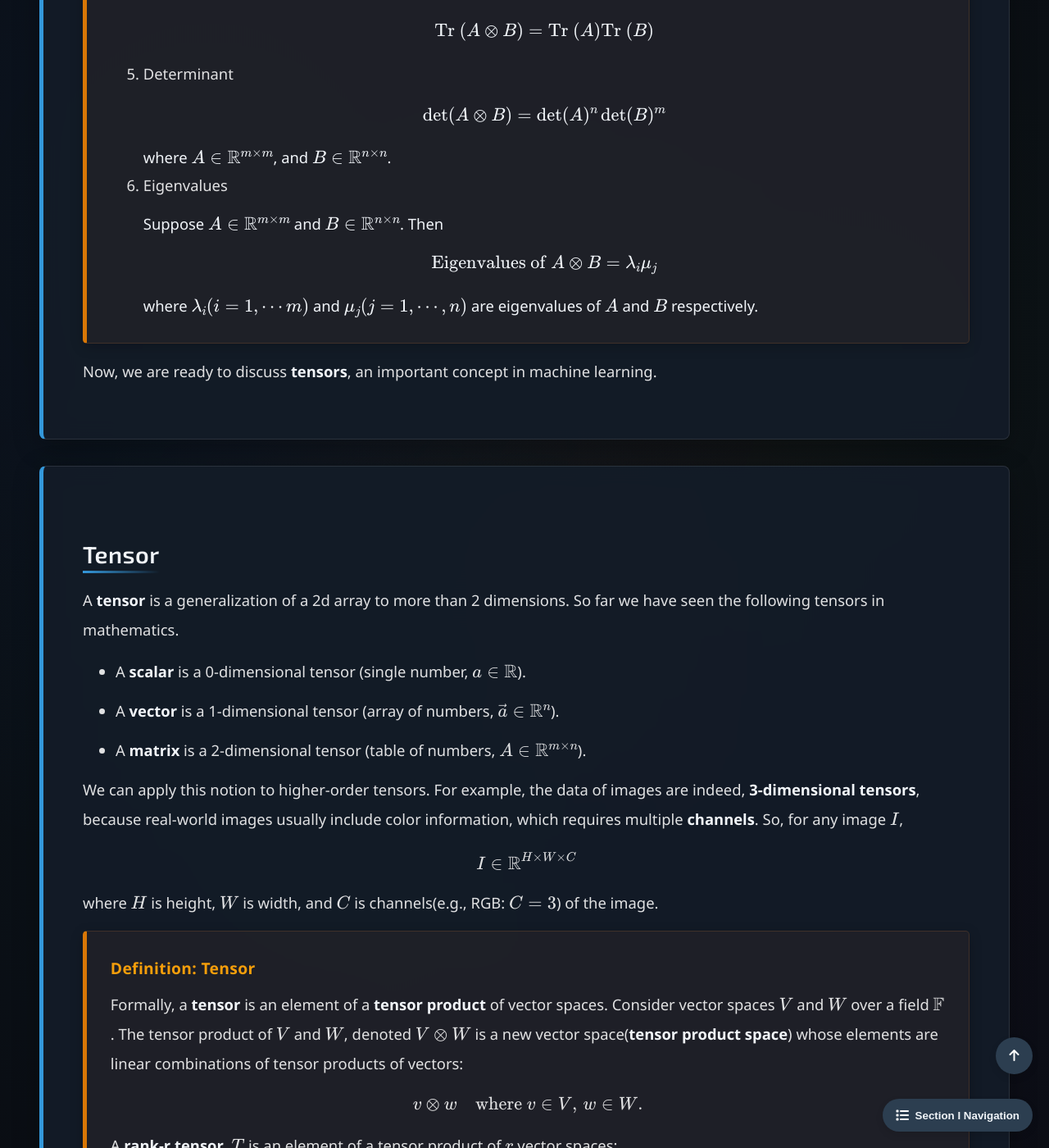
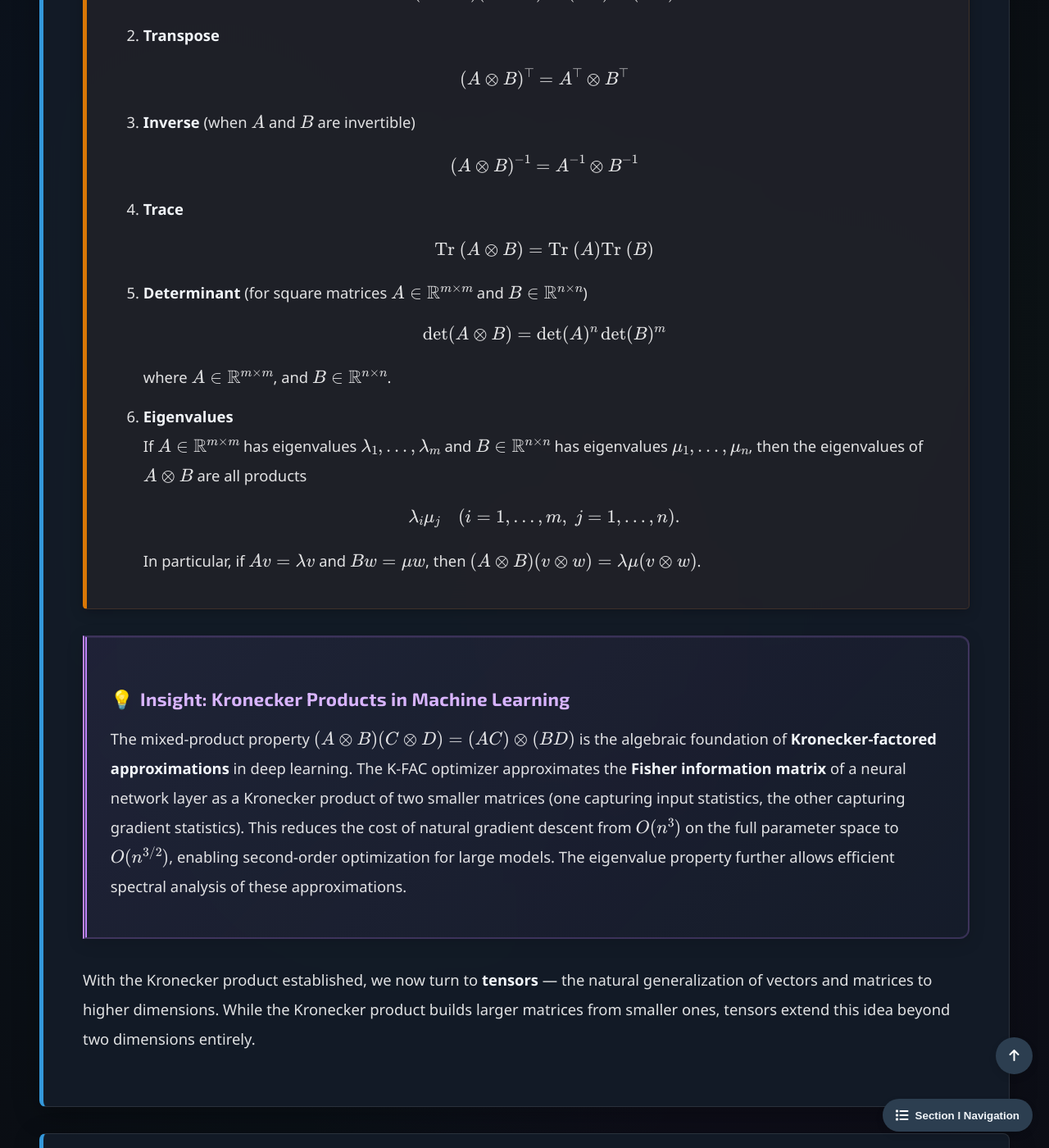
Before and after one commit to Yusukey01/yusukey01.github.io, a Jekyll site: the page built from Mathematics/Linear_algebra/kronecker.html, in a window 1280 px wide and 1400 px high, scrolled down 4777 px. Shown: the whole window at 82% size. Built offline with Jekyll 4.4.1, drawn with Linux system fonts in a browser that asks for light colours; some of the changed text lies outside the part shown.

Commit message:
revised explanations

```diff
--- a/Mathematics/Linear_algebra/kronecker.html
+++ b/Mathematics/Linear_algebra/kronecker.html
@@ -127,6 +127,13 @@ uses_python: false
             <section id="k_pro" class="section-content">
                 <h2>Kronecker Product</h2>
 
+                <p>
+                    The vectorization operation converts matrices into vectors, but we also need an algebraic operation that builds
+                    larger structured matrices from smaller ones. The <strong>Kronecker product</strong> combines two matrices into a
+                    block matrix whose structure encodes pairwise interactions between their entries.
+                    This operation arises naturally whenever we need to represent the joint action of two independent linear maps.
+                </p>
+
                 <div class="theorem">
                     <span class="theorem-title">Definition: Kronecker product</span>
                     <p>
@@ -162,49 +169,73 @@ uses_python: false
                     </p>
                 </div>
 
+                <p>
+                    The Kronecker product satisfies several elegant algebraic properties that make it a powerful
+                    tool for theoretical analysis. Note that the Kronecker product is <strong>not commutative</strong> in general
+                    (\(A \otimes B \neq B \otimes A\)), but it interacts well with standard matrix operations.
+                </p>
+
                 <div class="theorem">
                     <span class="theorem-title"> Useful Properties of the Kronecker Product</span>
                     <ol style="padding-left: 40px;">
-                        <li>Mixed-product property</li>
+                        <li><strong>Mixed-product property</strong><br>
                             \[
                             (A \otimes B)(C \otimes D)  = (AC) \otimes (BD)
                             \]
-
-                        <li>Transpose </li>
+                        </li>
+                        <li><strong>Transpose</strong><br>
                             \[
                             (A \otimes B)^\top = A^\top \otimes B^\top
                             \]
-
-                        <li>Inverse</li>
+                        </li>
+                        <li><strong>Inverse</strong> (when \(A\) and \(B\) are invertible)<br>
                             \[
                             (A \otimes B)^{-1} = A^{-1} \otimes B^{-1}
                             \]
-
-                        <li>Trace</li>
+                        </li>
+                        <li><strong>Trace</strong><br>
                             \[
                             \text{Tr }(A \otimes B) = \text{Tr }(A) \text{Tr }(B)
                             \]
-
-                        <li>Determinant</li>
+                        </li>
+                        <li><strong>Determinant</strong> (for square matrices \(A \in \mathbb{R}^{m \times m}\) and \(B \in \mathbb{R}^{n \times n}\))<br>
                             \[
                             \det (A \otimes B) = \det(A)^n \det(B)^m
                             \]
                             where \(A \in \mathbb{R}^{m \times m}\), and \(B \in \mathbb{R}^{n \times n}\).
-
-                        <li>Eigenvalues</li>
-                            Suppose \(A \in \mathbb{R}^{m \times m}\) and \(B \in \mathbb{R}^{n \times n}\). Then
+                        </li>
+                        <li><strong>Eigenvalues</strong><br>
+                            If \(A \in \mathbb{R}^{m \times m}\) has eigenvalues \(\lambda_1, \ldots, \lambda_m\) and
+                            \(B \in \mathbb{R}^{n \times n}\) has eigenvalues \(\mu_1, \ldots, \mu_n\), then the
+                            eigenvalues of \(A \otimes B\) are all products
                             \[
-                            \text{Eigenvalues of } A \otimes B   = \lambda_i \mu_j
+                            \lambda_i \mu_j \quad (i = 1, \ldots, m, \; j = 1, \ldots, n).
                             \]
-                            where \(\lambda_i (i = 1, \cdots m)\) and \(\mu_j (j = 1, \cdots, n)\) are eigenvalues of \(A\)
-                            and \(B\) respectively.
-                            <br>
+                            In particular, if \(Av = \lambda v\) and \(Bw = \mu w\), then
+                            \((A \otimes B)(v \otimes w) = \lambda\mu (v \otimes w)\).
+                        </li>
                     </ol>
                 </div>
 
+               <div class="insight-box">
+                    <h3>Insight: Kronecker Products in Machine Learning</h3>
                     <p>
-                    Now, we are ready to discuss <strong>tensors</strong>, an important concept in machine learning.
+                        The mixed-product property \((A \otimes B)(C \otimes D) = (AC) \otimes (BD)\) is the algebraic
+                        foundation of <strong>Kronecker-factored approximations</strong> in deep learning. The K-FAC
+                        optimizer approximates the <strong>Fisher information matrix</strong> of a neural network layer
+                        as a Kronecker product of two smaller matrices (one capturing input statistics, the other capturing
+                        gradient statistics). This reduces the cost of natural gradient descent from \(O(n^3)\) on the full
+                        parameter space to \(O(n^{3/2})\), enabling second-order optimization for large models.
+                        The eigenvalue property further allows efficient spectral analysis of these approximations.
                     </p>
+                </div>
+
+                <p>
+                    With the Kronecker product established, we now turn to <strong>tensors</strong> — the natural
+                    generalization of vectors and matrices to higher dimensions. While the Kronecker product builds
+                    larger matrices from smaller ones, tensors extend this idea beyond two dimensions entirely.
+                </p>
+
             </section>
 
             <section id="tensor" class="section-content">
```
Lines whose indentation alone changed are shown as unchanged.
